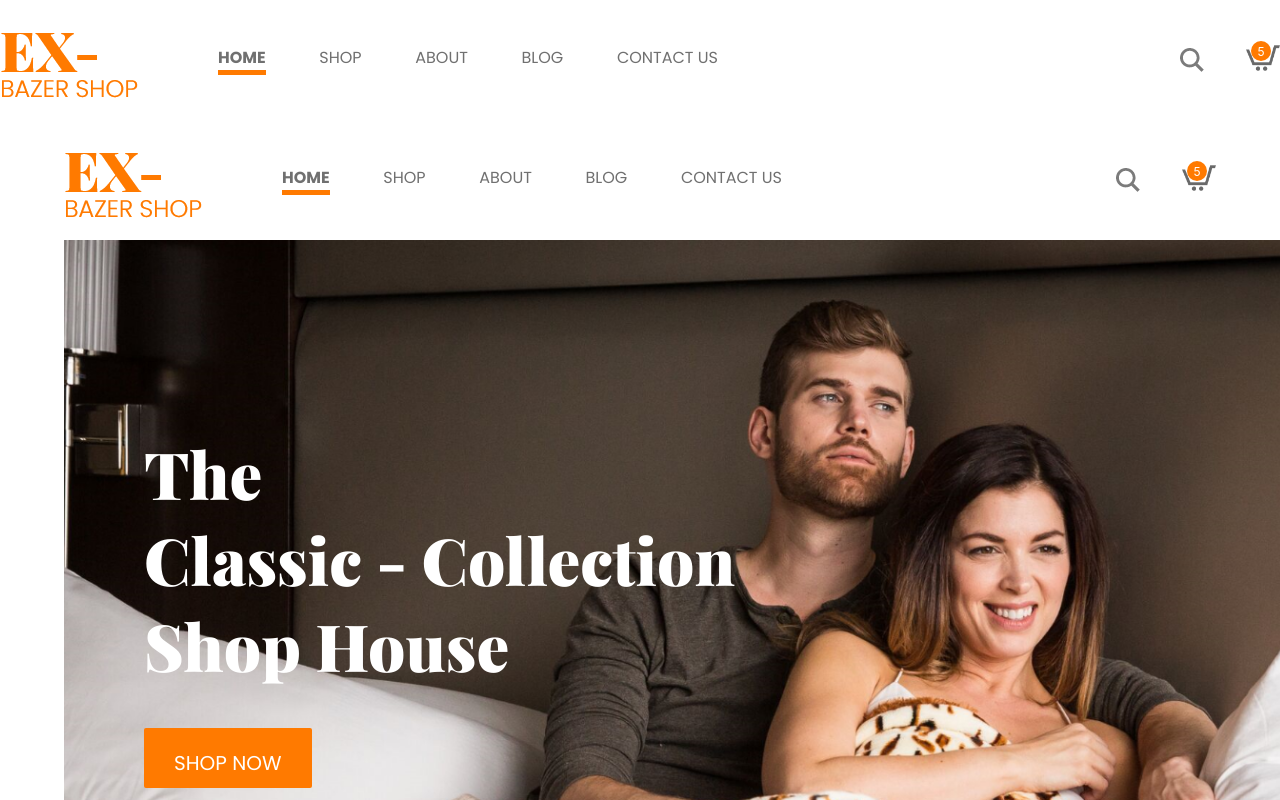
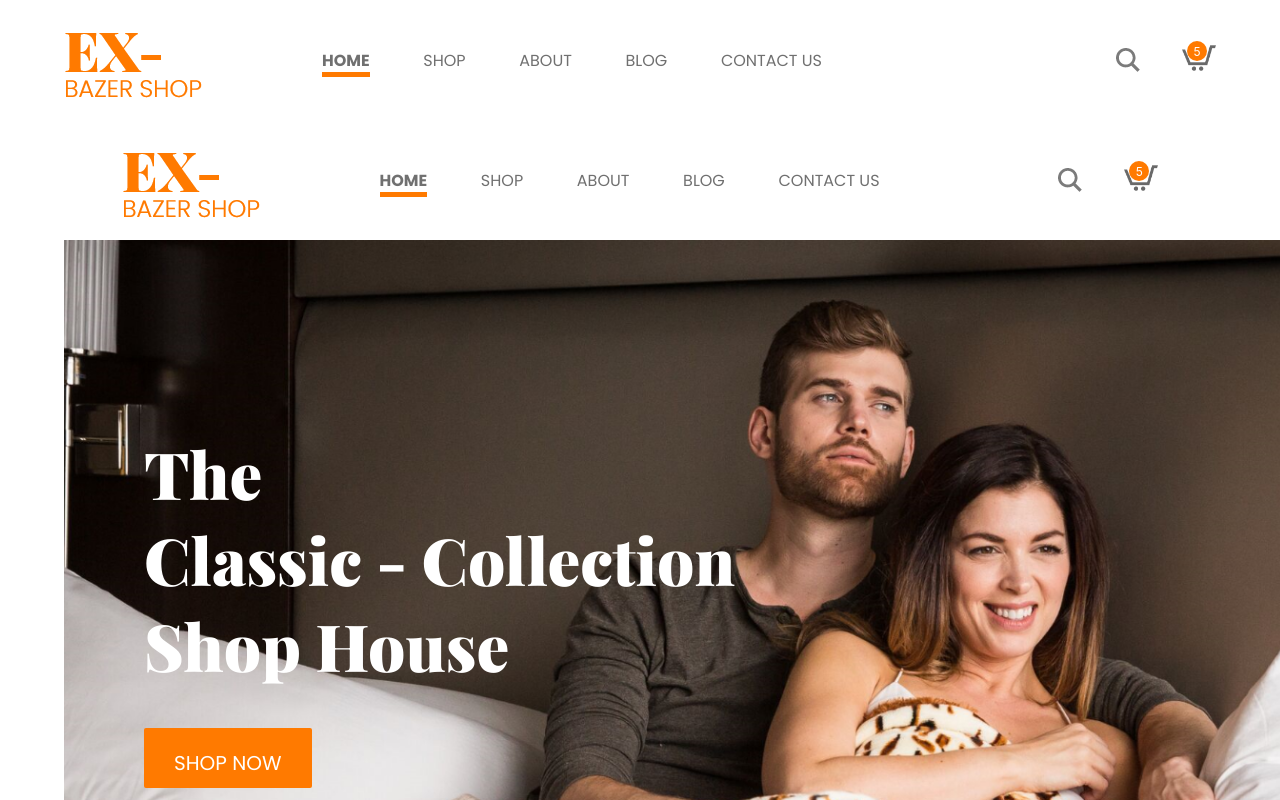
Before and after one commit to eldani17/my-ecommerce, a React (Create React App) app: page / in a window 1280 px wide. Shown: the top 800 px of the page. Built offline with nearby package versions, Linux system fonts and the light colour scheme; a web font is replaced by a local one.

Commit message:
add navlink handle navlink

```diff
--- a/src/components/navbar/index.jsx
+++ b/src/components/navbar/index.jsx
@@ -1,4 +1,5 @@
 import React from "react";
+import { NavLink } from "react-router-dom";
 
 import "./styles.css";
 import searchIcon from "./img/search-icon.png";
@@ -7,20 +8,59 @@
 
 function Navbar() {
   return (
-    <>
+    <div className="container">
       <header className="container-header">
         <CartWidget />
         <div className="container-navbar">
-          <nav className="nav-bar">
-            {/*
-            utilice tag span porque el ancor me tiraba error
-            al no poner el href, esto es solo de manera momentanea
-          */}
-            <span className="nav-item nav-active">home</span>
-            <span className="nav-item">shop</span>
-            <span className="nav-item">about</span>
-            <span className="nav-item">blog</span>
-            <span className="nav-item">contact us</span>
+          <nav>
+            <ul className="nav-bar">
+              <li>
+                <NavLink
+                  exact
+                  to={`/`}
+                  className="nav-item"
+                  activeClassName="nav-active"
+                >
+                  home
+                </NavLink>
+              </li>
+              <li>
+                <NavLink
+                  to={`/shop`}
+                  className="nav-item"
+                  activeClassName="nav-active"
+                >
+                  shop
+                </NavLink>
+              </li>
+              <li>
+                <NavLink
+                  to={`/about`}
+                  className="nav-item"
+                  activeClassName="nav-active"
+                >
+                  about
+                </NavLink>
+              </li>
+              <li>
+                <NavLink
+                  to={`/blog`}
+                  className="nav-item"
+                  activeClassName="nav-active"
+                >
+                  blog
+                </NavLink>
+              </li>
+              <li>
+                <NavLink
+                  to={`/contact-us`}
+                  className="nav-item"
+                  activeClassName="nav-active"
+                >
+                  contact us
+                </NavLink>
+              </li>
+            </ul>
           </nav>
         </div>
         <div className="navbar-actions">
@@ -33,7 +73,7 @@
           </div>
         </div>
       </header>
-    </>
+    </div>
   );
 }
 
--- a/src/components/navbar/styles.css
+++ b/src/components/navbar/styles.css
@@ -13,9 +13,10 @@
 }
 
 .nav-bar {
-  left: 0px;
   display: flex;
   justify-content: space-between;
+  left: 0px;
+  list-style: none;
   width: 500px;
 }
 
```
